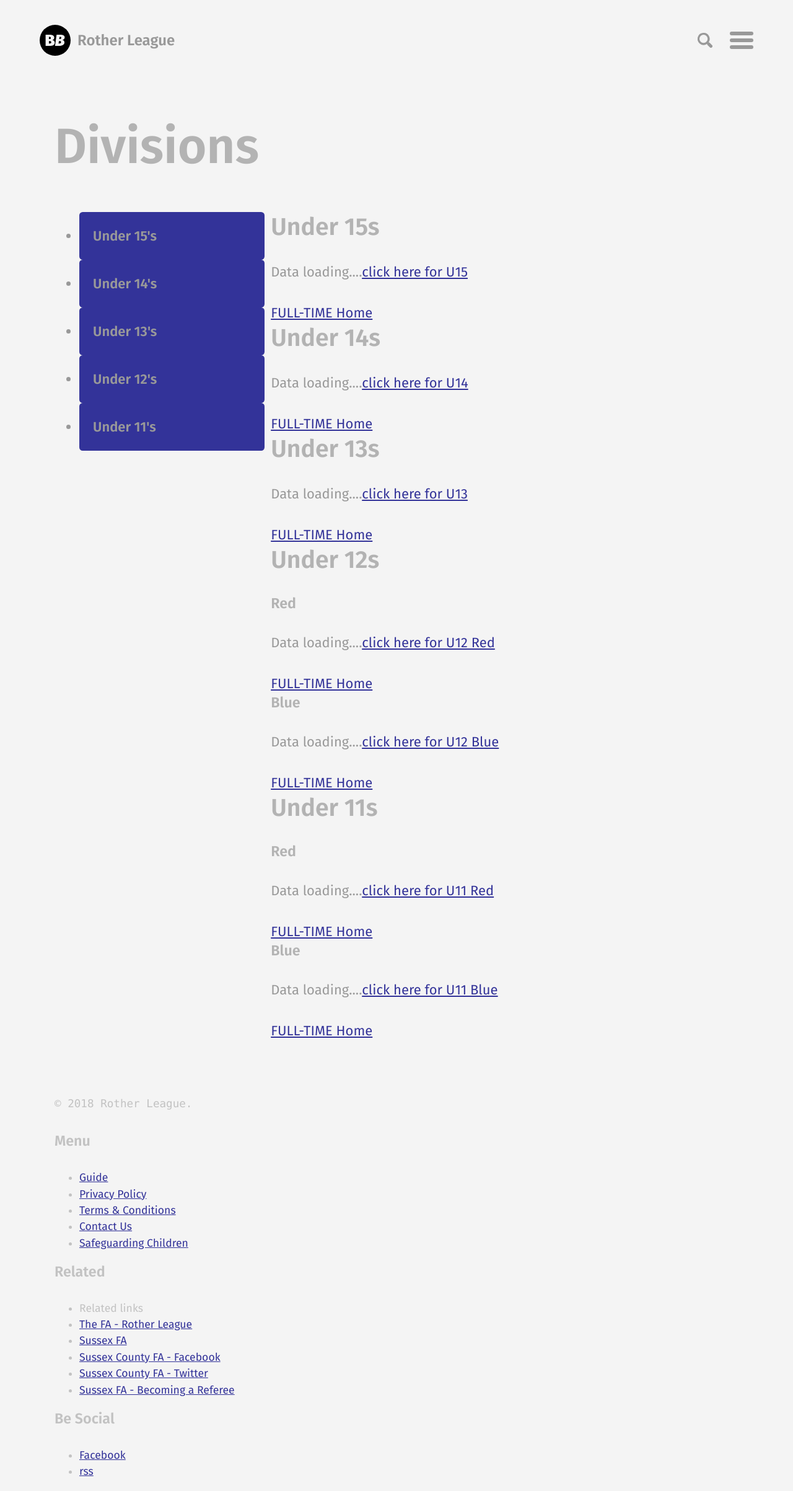
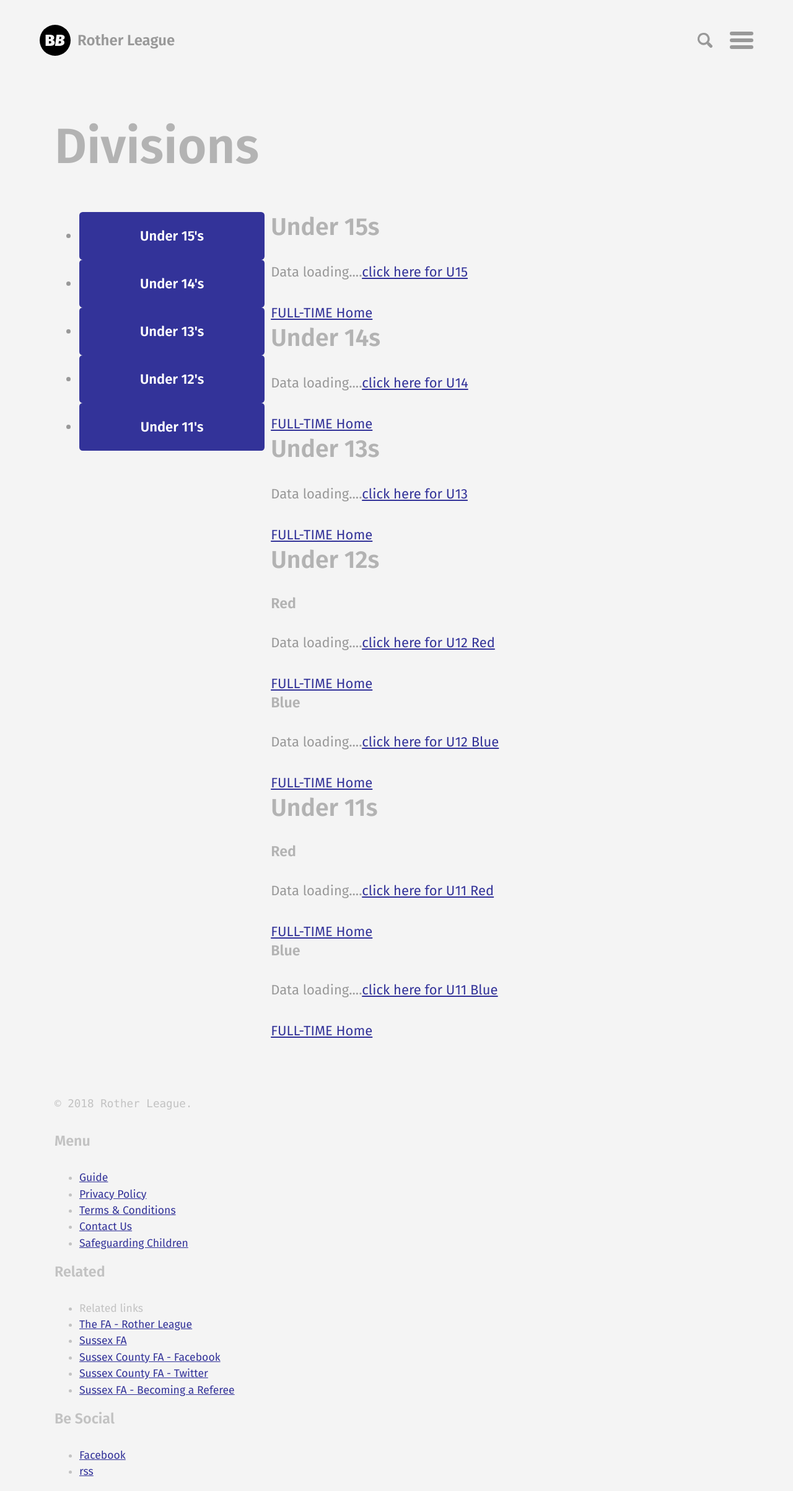
Before and after one commit to rotherleague/Rother, a Jekyll site: the page built from divisions.md, in a window 1280 px wide. Shown: the whole page at 62% size. Built offline with Jekyll 4.4.1, drawn with Linux system fonts in a browser that asks for light colours; comment, search, counter and statistics services are not loaded; a style sheet for code colours, icons or effects is not loaded.

Commit message:
Update _navigation.scss

```diff
--- a/_sass/basically-basic/_navigation.scss
+++ b/_sass/basically-basic/_navigation.scss
@@ -19,22 +19,22 @@
 .entry-sidebar {
    @include list-unstyled;
 
-   li a{
-    color: inherit;
-
+   li a {
     display: block;
     padding: 1em;
     border-radius: $border-radius;
     background-color: $accent-color;
+    color: #fff;
     font-weight: bold;
-    text-align: left;
+    text-align: center;
     text-decoration: none;
 
     &:hover {
       background-color: tint($accent-color, 20%);
-      }
-   }
+    }
+  }
 }
+
 
 /*
    Skip links
```
